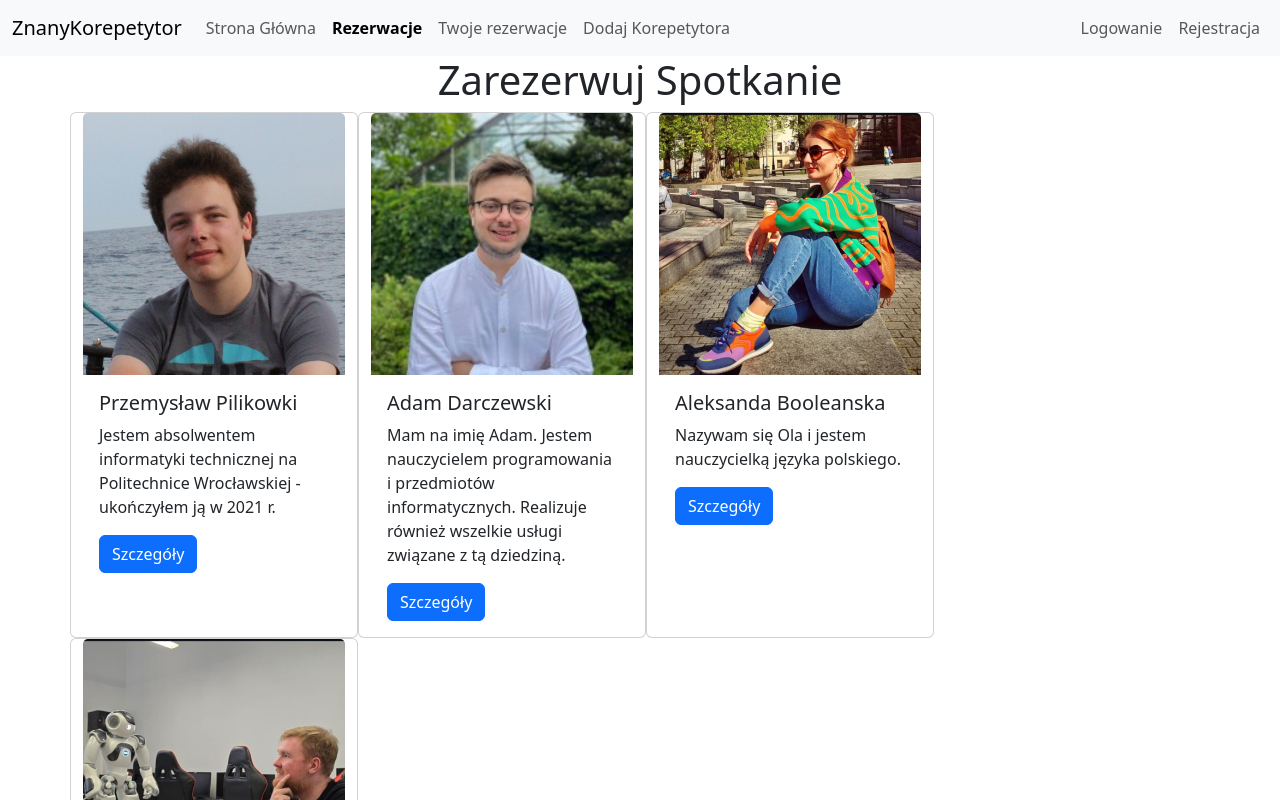
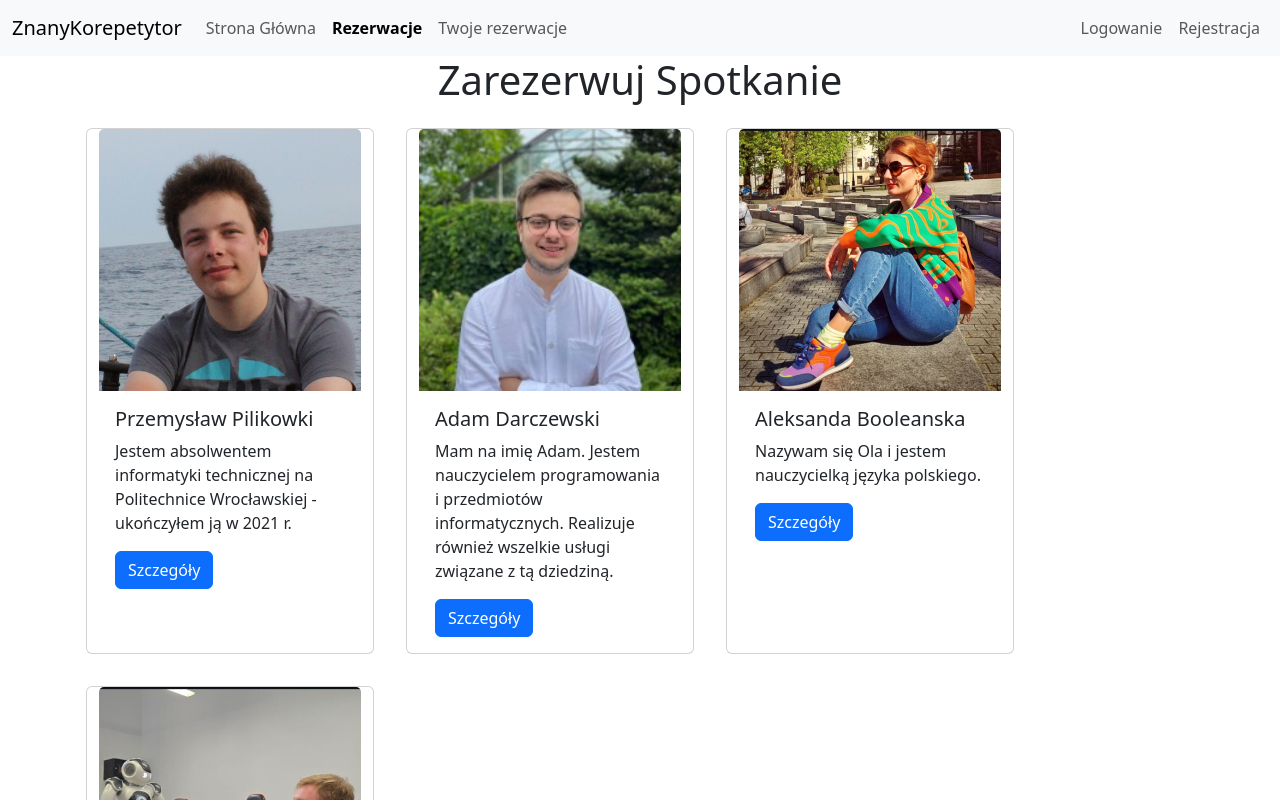
Before and after one commit to Jakub3Tp/Projekt, a React (Vite) app: page /reserve in a window 1280 px wide. Shown: the top 800 px of the page. Built offline with nearby package versions, Linux system fonts and the light colour scheme; data requests are answered from the project's data file.

Commit message:
06.04.2025 - Nowi korepetytorzy/szlifowanie

```diff
--- a/src/Login.jsx
+++ b/src/Login.jsx
@@ -1,10 +1,13 @@
 import { useState } from "react";
 import { useNavigate } from "react-router";
+import { useContext } from "react";
+import { UserContext } from "./UserContex";
 
 export default function Login() {
     const [username, setUsername] = useState("");
     const [password, setPassword] = useState("");
     const navigate = useNavigate();
+    const { setUser } = useContext(UserContext);
 
     const handleLogin = (e) => {
         e.preventDefault();
@@ -15,6 +18,7 @@ export default function Login() {
         if (user && user.password === password) {
             localStorage.setItem("user", JSON.stringify({ username }));
             alert("Zalogowano pomyślnie!");
+            setUser({ user });
             navigate("/");
         } else {
             alert("Nieprawidłowa nazwa użytkownika lub hasło.");
--- a/src/RatingBox.jsx
+++ b/src/RatingBox.jsx
@@ -1,13 +1,26 @@
-import { useState } from "react";
+import { useEffect, useState } from "react";
 
-export default function RatingBox() {
+export default function RatingBox({ tutorId }) {
     const [ratings, setRatings] = useState([]);
     const [currentRating, setCurrentRating] = useState("");
 
+    useEffect(() => {
+        const storedRatings = JSON.parse(localStorage.getItem("ratings")) || {};
+        if (storedRatings[tutorId]) {
+            setRatings(storedRatings[tutorId]);
+        }
+    }, [tutorId]);
+
     const addRating = () => {
         if (currentRating.trim() === "") return;
-        setRatings([...ratings, currentRating]);
+
+        const updatedRatings = [...ratings, currentRating];
+        setRatings(updatedRatings);
         setCurrentRating("");
+
+        const storedRatings = JSON.parse(localStorage.getItem("ratings")) || {};
+        storedRatings[tutorId] = updatedRatings;
+        localStorage.setItem("ratings", JSON.stringify(storedRatings));
     };
 
     return (
--- a/src/Reserve.jsx
+++ b/src/Reserve.jsx
@@ -16,10 +16,10 @@ export default function Reserve() {
         <div className="container d-flex justify-content-center text-center">
             <h1>Zarezerwuj Spotkanie</h1>
         </div>
-        <div className="container" key={tutorc.id}>
+        <div className="container " key={tutorc.id}>
             <div className="row">
                 {tutorc.map(tutorc => (
-                <div className="card" style={{width: "18rem"}}>
+                <div className="card m-3" style={{width: "18rem", alignItems: "justify"}}>
                     <img src={tutorc.image} className="card-img-top" alt={tutorc.name}/>
                     <div className="card-body">
                         <h5 className="card-title">{tutorc.name}</h5>
--- a/src/Template.jsx
+++ b/src/Template.jsx
@@ -1,9 +1,12 @@
 import {Outlet, NavLink, useNavigate} from "react-router";
 import {useEffect, useState} from "react";
+import { useContext } from "react";
+import { UserContext } from "./UserContex";
 
 export default function Template() {
     const [username, setUsername] = useState(null);
     const navigate = useNavigate();
+    const { user, setUser } = useContext(UserContext);
 
     useEffect(() => {
         const storedUser = localStorage.getItem("user");
@@ -14,8 +17,8 @@ export default function Template() {
 
     const handleLogout = () => {
         localStorage.removeItem("user");
-        setUsername(null);
-        navigate("/login");
+        setUser(null);
+        navigate("/");
     };
 
     return <>
@@ -50,17 +53,19 @@ export default function Template() {
                                 Twoje rezerwacje
                             </NavLink>
                         </li>
+                        {user && (
                             <li className="nav-item">
                                 <NavLink
                                     to="AddTutor"
-                                className={({isActive}) => isActive ? "nav-link active fw-bold" : "nav-link"}>
+                                    className={({ isActive }) => isActive ? "nav-link active fw-bold" : "nav-link"}>
                                     Dodaj Korepetytora
                                 </NavLink>
                             </li>
+                        )}
                     </ul>
                 </div>
                 <div>
-                    {username ? (
+                    {user ? (
                         <ul className="navbar-nav">
                             <li className="nav-item nav-link">
                                 Witaj, <strong>{username.username}</strong>
--- a/src/Tutor.jsx
+++ b/src/Tutor.jsx
@@ -9,6 +9,7 @@ export default function Tutor() {
     const [selectedTime, setSelectedTime] = useState("");
     const [selectedDate, setSelectedDate] = useState("");
     const [reason, setReason] = useState("");
+
 
     useEffect(() => {
         fetch(`http://localhost:3000/tutors/${id}`)
@@ -47,7 +48,7 @@ export default function Tutor() {
 
     return <>
         <div className="container">
-            <RatingBox/>
+            <RatingBox tutorId={tutor.id}/>
             <h1>{tutor.name}</h1>
 
             <div className="container d-flex align-items-center">
--- /dev/null
+++ b/src/UserContex.jsx
@@ -0,0 +1,20 @@
+import { createContext, useState, useEffect } from "react";
+
+export const UserContext = createContext();
+
+export const UserProvider = ({ children }) => {
+    const [user, setUser] = useState(null);
+
+    useEffect(() => {
+        const storedUser = localStorage.getItem("user");
+        if (storedUser) {
+            setUser(JSON.parse(storedUser));
+        }
+    }, []);
+
+    return (
+        <UserContext.Provider value={{ user, setUser }}>
+            {children}
+        </UserContext.Provider>
+    );
+};
--- a/src/main.jsx
+++ b/src/main.jsx
@@ -11,10 +11,12 @@ import Tutor from "./Tutor.jsx";
 import Login from "./Login.jsx";
 import Registration from "./Registration.jsx";
 import AddTutor from "./AddTutor.jsx";
+import {UserProvider} from "./UserContex.jsx";
 
 createRoot(document.getElementById('root')).render(
     <StrictMode>
         <BrowserRouter>
+            <UserProvider>
                 <Routes>
                     <Route element={<Template />}>
                         <Route index element={<Home />} />
@@ -27,6 +29,7 @@ createRoot(document.getElementById('root')).render(
                         <Route path="addTutor" element={<AddTutor/>} />
                     </Route>
                 </Routes>
+            </UserProvider>
         </BrowserRouter>
     </StrictMode>,
 )
```
Lines whose indentation alone changed are shown as unchanged.
